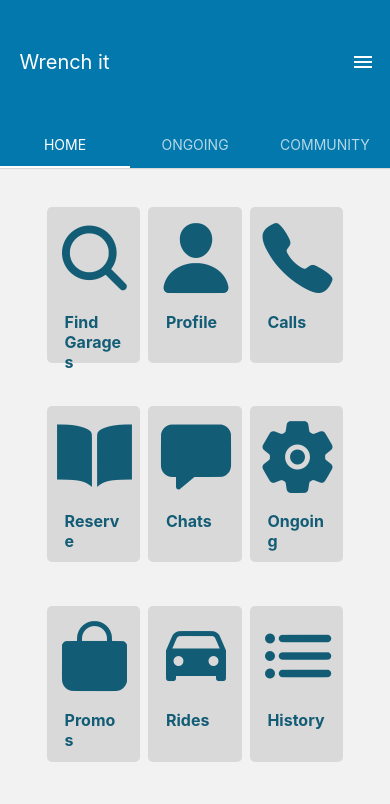
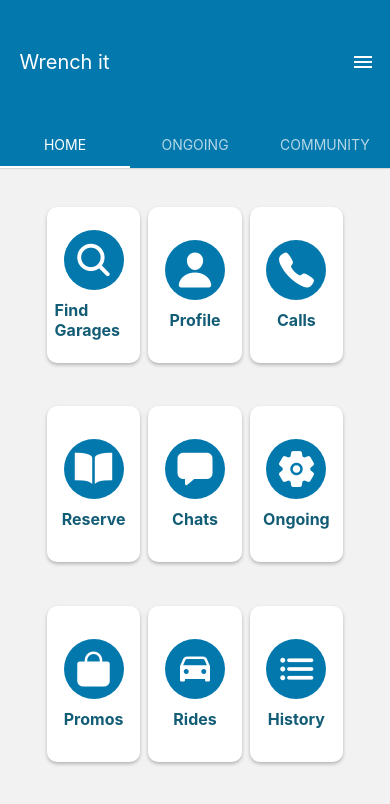
Before and after one commit to JayashanS/wrench-it-app, a React Native app in the folder mobile/: screen /Main in a window 390 px wide. Shown: the top 804 px of the page. Built offline with nearby package versions, Linux system fonts and the light colour scheme.

Commit message:
Home Updated

```diff
--- /dev/null
+++ b/mobile/components/Cell.js
@@ -0,0 +1,65 @@
+import React from "react";
+import {
+  View,
+  TouchableOpacity,
+  Text,
+  StyleSheet,
+  Dimensions,
+} from "react-native";
+import { Ionicons } from "@expo/vector-icons";
+
+import Font from "../constants/Fonts";
+import FontSize from "../constants/FontSize";
+import Colors from "../constants/Colors";
+
+const windowWidth = Dimensions.get("window").width;
+
+const Cell = ({ iconName, label, onPress }) => {
+  return (
+    <TouchableOpacity style={styles.cell} onPress={onPress}>
+      <View style={styles.buttonContent}>
+        <View style={styles.iconContainer}>
+          <Ionicons name={iconName} size={40} color="#fff" />
+        </View>
+        <Text style={styles.buttonText}>{label}</Text>
+      </View>
+    </TouchableOpacity>
+  );
+};
+
+const styles = StyleSheet.create({
+  cell: {
+    flex: 1,
+    backgroundColor: "#fff",
+    borderRadius: 10,
+    height: windowWidth * 0.4,
+    marginRight: windowWidth * 0.02,
+    padding: windowWidth * 0.02,
+    elevation: 2, // for shadow on Android
+    shadowColor: "#000", // for shadow on iOS
+    shadowOffset: { width: 0, height: 2 }, // for shadow on iOS
+    shadowOpacity: 0.25, // for shadow on iOS
+    shadowRadius: 3.84, // for shadow on iOS
+  },
+  buttonContent: {
+    flex: 1,
+    justifyContent: "center",
+    alignItems: "center",
+  },
+  iconContainer: {
+    width: 60,
+    height: 60,
+    borderRadius: 30,
+    backgroundColor: Colors.primary, // Assuming Colors.primary holds the desired color
+    justifyContent: "center",
+    alignItems: "center",
+    marginBottom: 10,
+  },
+  buttonText: {
+    fontWeight: "bold",
+    fontSize: 16,
+    color: "#125C75",
+  },
+});
+
+export default Cell;
--- a/mobile/constants/Colors.js
+++ b/mobile/constants/Colors.js
@@ -3,7 +3,7 @@ const black = "#000";
 const dark = "#626262";
 const blue = "#0378ad";
 const gray = "#ECECEC";
-const lightBlue = "#f1f4ff";
+const lightBlue = "#BBEFFF";
 
 export default {
   darkText: dark,
--- a/mobile/routes/TabNavigator.js
+++ b/mobile/routes/TabNavigator.js
@@ -11,7 +11,6 @@ import Colors from "../constants/Colors";
 import HomeScreen from "../screens/Common/Home";
 import OngoingScreen from "../screens/Common/Ongoing";
 import CommunityScreen from "../screens/Common/Community";
-import RequestSuccess from "../screens/Request/RequestSuccess";
 
 const renderScene = SceneMap({
   first: HomeScreen,
--- a/mobile/screens/Common/Home.js
+++ b/mobile/screens/Common/Home.js
@@ -1,140 +1,61 @@
 import React from "react";
-import { StyleSheet, View, TextInput } from "react-native";
-import {
-  StyleSheetView,
-  Text,
-  Dimensions,
-  TouchableOpacity,
-} from "react-native";
+import { StyleSheet, View, Dimensions } from "react-native";
 import { useNavigation } from "@react-navigation/native";
-import Icon from "react-native-vector-icons/MaterialIcons";
-import { Ionicons, SimpleLineIcons } from "@expo/vector-icons";
+import Cell from "../../components/Cell";
 
 const windowWidth = Dimensions.get("window").width;
-{
-  /*Define the width of the window using the Dimensions module*/
-}
 
-export default function HomeScreen() {
+const HomeScreen = () => {
   const navigation = useNavigation();
 
   const goToProfile = () => {
     navigation.navigate("Profile");
   };
+
   const goToProfile3 = () => {
     navigation.navigate("NearByCenters");
   };
+
   const goToProfile4 = () => {
     navigation.navigate("Profile");
   };
+
   const goToRequest = () => {
     navigation.navigate("Request");
   };
+
   const goToReservation = () => {
     navigation.navigate("Reservation");
   };
+
   const goToChat = () => {
     navigation.navigate("Chat");
   };
 
   return (
-    <View style={homestyles.homeApp}>
-      {/*<TextInput style={homestyles.searchBar} placeholder="Search" />*/}
-
-      <View style={homestyles.row}>
-        <TouchableOpacity style={homestyles.cell} onPress={goToRequest}>
-          <Icon />
-          <View style={homestyles.buttonContent}>
-            <Ionicons name="search" size={80} color="#125C75" />
-            <Text style={homestyles.buttonText}>Find Garages</Text>
-          </View>
-        </TouchableOpacity>
-
-        <TouchableOpacity style={homestyles.cell} onPress={goToProfile4}>
-          <View style={homestyles.buttonContent}>
-            <Ionicons
-              name="person"
-              size={80}
-              color="#125C75"
-              marginBottom={10}
-            />
-            <Text style={homestyles.buttonText}>Profile</Text>
-          </View>
-        </TouchableOpacity>
-
-        <TouchableOpacity style={homestyles.cell} onPress={goToProfile3}>
-          <View style={homestyles.buttonContent}>
-            <Ionicons name="call" size={80} color="#125C75" marginBottom={10} />
-            <Text style={homestyles.buttonText}>Calls</Text>
-          </View>
-        </TouchableOpacity>
+    <View style={styles.homeApp}>
+      <View style={styles.row}>
+        <Cell iconName="search" label="Find Garages" onPress={goToRequest} />
+        <Cell iconName="person" label="Profile" onPress={goToProfile4} />
+        <Cell iconName="call" label="Calls" onPress={goToProfile3} />
       </View>
 
-      <View style={homestyles.row}>
-        <TouchableOpacity style={homestyles.cell} onPress={goToReservation}>
-          <View style={homestyles.buttonContent}>
-            <Ionicons
-              name="book-sharp"
-              size={80}
-              color="#125C75"
-              marginRight={10}
-            />
-            <Text style={homestyles.buttonText}>Reserve</Text>
-          </View>
-        </TouchableOpacity>
-
-        <TouchableOpacity style={homestyles.cell} onPress={goToChat}>
-          <View style={homestyles.buttonContent}>
-            <Ionicons
-              name="chatbox"
-              size={80}
-              color="#125C75"
-              marginRight={10}
-            />
-            <Text style={homestyles.buttonText}>Chats</Text>
-          </View>
-        </TouchableOpacity>
-
-        <TouchableOpacity style={homestyles.cell} onPress={() => {}}>
-          <View style={homestyles.buttonContent}>
-            <Ionicons
-              name="settings"
-              size={80}
-              color="#125C75"
-              marginRight={10}
-            />
-            <Text style={homestyles.buttonText}>Ongoing</Text>
-          </View>
-        </TouchableOpacity>
+      <View style={styles.row}>
+        <Cell iconName="book-sharp" label="Reserve" onPress={goToReservation} />
+        <Cell iconName="chatbox" label="Chats" onPress={goToChat} />
+        <Cell iconName="settings" label="Ongoing" onPress={() => {}} />
       </View>
 
-      <View style={homestyles.row}>
-        <TouchableOpacity style={homestyles.cell} onPress={goToProfile}>
-          <View style={homestyles.buttonContent}>
-            <Ionicons name="bag" size={80} color="#125C75" marginRight={10} />
-            <Text style={homestyles.buttonText}>Promos</Text>
-          </View>
-        </TouchableOpacity>
-
-        <TouchableOpacity style={homestyles.cell} onPress={() => {}}>
-          <View style={homestyles.buttonContent}>
-            <Ionicons name="car" size={80} color="#125C75" marginRight={10} />
-            <Text style={homestyles.buttonText}>Rides</Text>
-          </View>
-        </TouchableOpacity>
-
-        <TouchableOpacity style={homestyles.cell} onPress={() => {}}>
-          <View style={homestyles.buttonContent}>
-            <Ionicons name="list" size={80} color="#125C75" marginRight={10} />
-            <Text style={homestyles.buttonText}>History</Text>
-          </View>
-        </TouchableOpacity>
+      <View style={styles.row}>
+        <Cell iconName="bag" label="Promos" onPress={goToProfile} />
+        <Cell iconName="car" label="Rides" onPress={() => {}} />
+        <Cell iconName="list" label="History" onPress={() => {}} />
       </View>
     </View>
   );
-}
+};
 
-const homestyles = StyleSheet.create({
+const styles = StyleSheet.create({
   homeApp: {
     flex: 1,
     flexDirection: "column",
@@ -146,41 +67,6 @@ const homestyles = StyleSheet.create({
     marginBottom: windowWidth * 0.05,
     paddingLeft: windowWidth * 0.02,
   },
-  cell: {
-    flex: 1,
-    //borderWidth: 1,
-    //borderColor: "#176B87",
-    backgroundColor: "#D9D9D9",
-    borderRadius: 5,
-    height: windowWidth * 0.4,
-    marginRight: windowWidth * 0.02,
-    padding: windowWidth * 0.02,
-  },
-  searchBar: {
-    width: "90%",
-    padding: 10,
-    margin: 10,
-    borderRadius: 5,
-  },
-  navTabs: {
-    flexDirection: "row",
-    justifyContent: "space-around",
-    width: "100%",
-    padding: 10,
-    backgroundColor: "#008080",
-  },
-  mainContent: {
-    flex: 1,
-    flexDirection: "row",
-    flexWrap: "wrap",
-    justifyContent: "space-around",
-    padding: 10,
-    backgroundColor: "#FFFFFF",
-  },
-  buttonText: {
-    fontWeight: "bold",
-    fontSize: 16,
-    padding: 10,
-    color: "#125C75",
-  },
 });
+
+export default HomeScreen;
```
